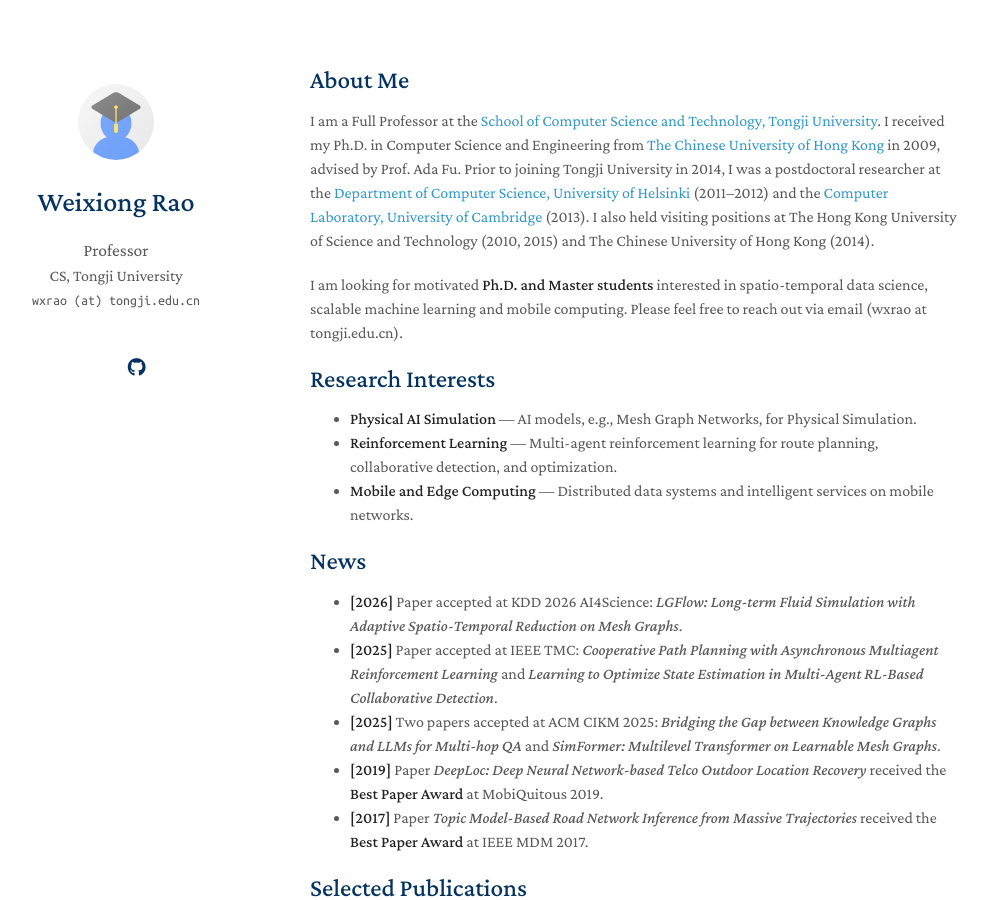
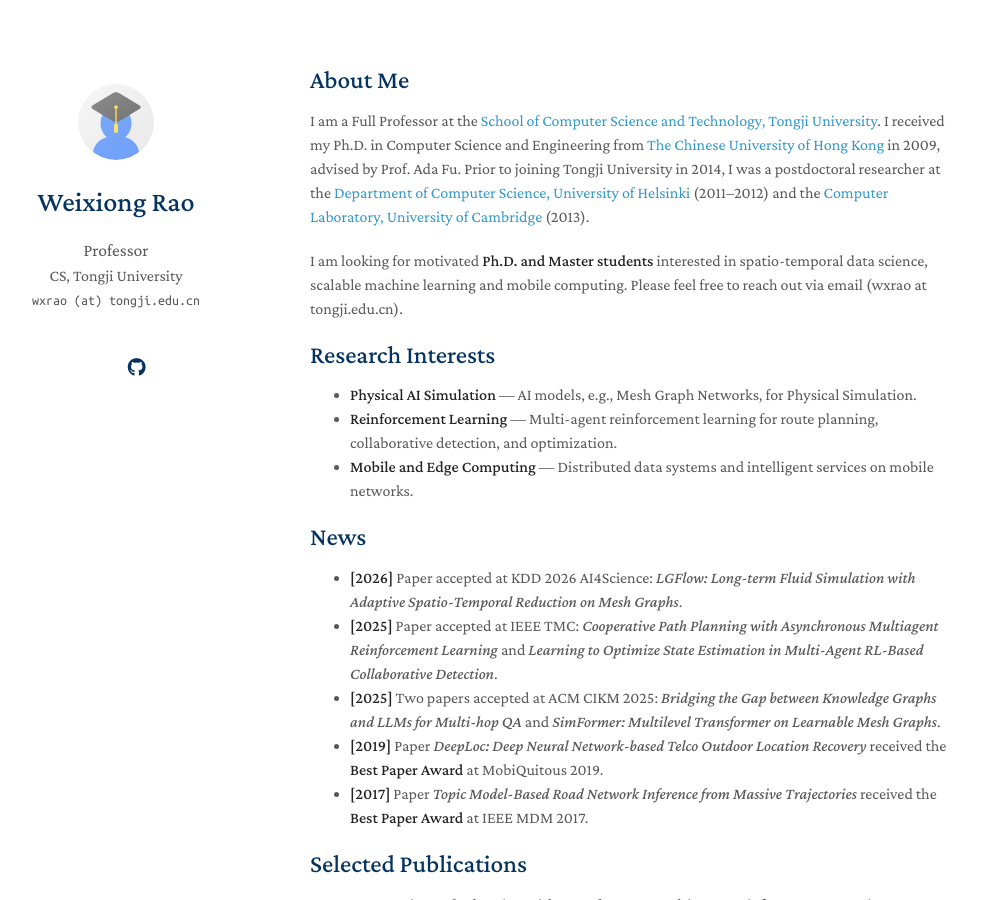
Before and after one commit to wxrao/wxrao.github.io, a Jekyll site: the page built from index.md, in a window 1280 px wide and 900 px high. Shown: the whole window, without its empty margins (160-1147 px from the left). Built offline with Jekyll 4.4.1, drawn with Linux system fonts in a browser that asks for light colours; a style sheet for code colours, icons or effects is not loaded; our own code applies the rules of GitHub Pages for plain Markdown files.

Commit message:
Update index.md

```diff
--- a/index.md
+++ b/index.md
@@ -4,7 +4,7 @@ layout: homepage
 
 ## About Me
 
-I am a Full Professor at the [School of Computer Science and Technology, Tongji University](https://cs.tongji.edu.cn/info/1061/2735.htm). I received my Ph.D. in Computer Science and Engineering from [The Chinese University of Hong Kong](https://www.cse.cuhk.edu.hk/) in 2009, advised by Prof. Ada Fu. Prior to joining Tongji University in 2014, I was a postdoctoral researcher at the [Department of Computer Science, University of Helsinki](https://www.cs.helsinki.fi/) (2011–2012) and the [Computer Laboratory, University of Cambridge](https://www.cl.cam.ac.uk/) (2013). I also held visiting positions at The Hong Kong University of Science and Technology (2010, 2015) and The Chinese University of Hong Kong (2014).
+I am a Full Professor at the [School of Computer Science and Technology, Tongji University](https://cs.tongji.edu.cn/info/1061/2735.htm). I received my Ph.D. in Computer Science and Engineering from [The Chinese University of Hong Kong](https://www.cse.cuhk.edu.hk/) in 2009, advised by Prof. Ada Fu. Prior to joining Tongji University in 2014, I was a postdoctoral researcher at the [Department of Computer Science, University of Helsinki](https://www.cs.helsinki.fi/) (2011–2012) and the [Computer Laboratory, University of Cambridge](https://www.cl.cam.ac.uk/) (2013).
 
 I am looking for motivated **Ph.D. and Master students** interested in spatio-temporal data science, scalable machine learning and mobile computing. Please feel free to reach out via email (wxrao at tongji.edu.cn).
 
```
